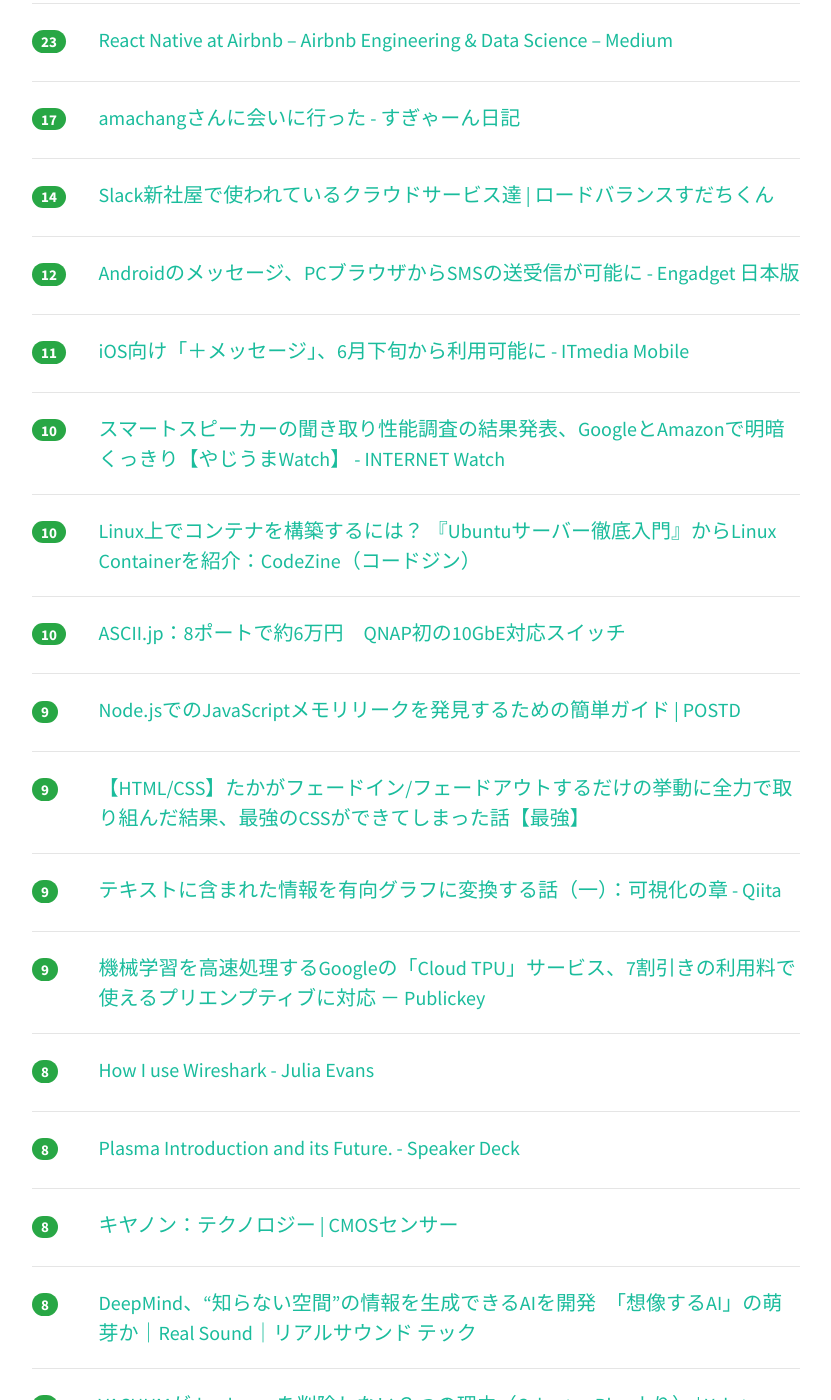
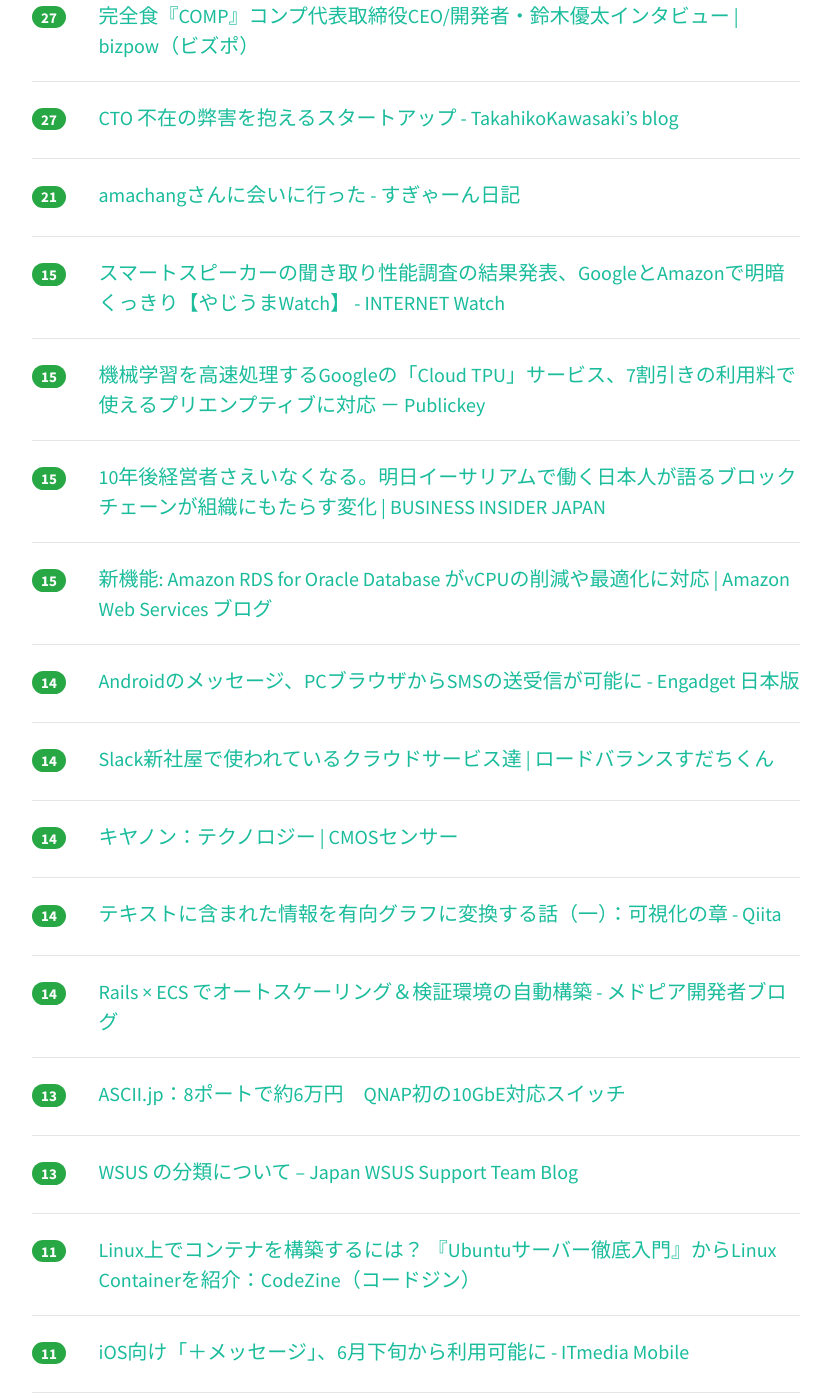
Before and after one commit to yatta47/hatena-matome-site, a Jekyll site: the page built from _posts/2018-06-20-hatena.md, in a window 1280 px wide and 1400 px high, scrolled down 676 px. Shown: the whole window, without its empty margins (224-1055 px from the left). Built offline with Jekyll 4.4.1, drawn with Linux system fonts in a browser that asks for light colours; nearby versions of some CDN libraries; some of the changed text lies outside the part shown.

Commit message:
Updated 2018-06-20

```diff
--- a/_posts/2018-06-20-hatena.md
+++ b/_posts/2018-06-20-hatena.md
@@ -1,34 +1,64 @@
 ---
 layout: post
 title:  "2018-06-20 はてぶIT"
-date:   2018-06-20 09:02:34
+date:   2018-06-20 10:01:02
 tags: [it-hotentry]
 ---
-36 件のデータあり
+48 件のデータあり
 
 <hr><div class="row">
-<div class="col-1"><span class="badge badge-pill badge-success h2">75</span></div>
+<div class="col-1"><span class="badge badge-pill badge-success h2">143</span></div>
 <div class="col-11"><a href='https://togetter.com/li/1238933' target='_blank'>「今の中国じゃ、そんなこと言っちゃダメなんだ」…久々に会った中国人の友が、台湾の話題で見せた反応～黒色中国さんのレポートより - Togetter</a></div>
 </div>
 <hr>
 <div class="row">
-<div class="col-1"><span class="badge badge-pill badge-success h2">72</span></div>
+<div class="col-1"><span class="badge badge-pill badge-success h2">100</span></div>
 <div class="col-11"><a href='https://www.creativevillage.ne.jp/42728' target='_blank'>OisixのUX体験設計　デザインの力でECの売上が2倍にアップ！　お客様の行動心理に基づいたUX改善例</a></div>
 </div>
 <hr>
 <div class="row">
-<div class="col-1"><span class="badge badge-pill badge-success h2">24</span></div>
+<div class="col-1"><span class="badge badge-pill badge-success h2">43</span></div>
+<div class="col-11"><a href='https://medium.com/airbnb-engineering/f95aa460be1c' target='_blank'>React Native at Airbnb – Airbnb Engineering &amp; Data Science – Medium</a></div>
+</div>
+<hr>
+<div class="row">
+<div class="col-1"><span class="badge badge-pill badge-success h2">27</span></div>
 <div class="col-11"><a href='http://bizpow.bizocean.jp/edge/comp/' target='_blank'>完全食『COMP』コンプ代表取締役CEO/開発者・鈴木優太インタビュー | bizpow（ビズポ）</a></div>
 </div>
 <hr>
 <div class="row">
-<div class="col-1"><span class="badge badge-pill badge-success h2">23</span></div>
-<div class="col-11"><a href='https://medium.com/airbnb-engineering/f95aa460be1c' target='_blank'>React Native at Airbnb – Airbnb Engineering &amp; Data Science – Medium</a></div>
+<div class="col-1"><span class="badge badge-pill badge-success h2">27</span></div>
+<div class="col-11"><a href='http://takahikokawasaki.hatenablog.com/entry/2018/06/18/180046' target='_blank'>CTO 不在の弊害を抱えるスタートアップ - TakahikoKawasaki’s blog</a></div>
 </div>
 <hr>
 <div class="row">
-<div class="col-1"><span class="badge badge-pill badge-success h2">17</span></div>
+<div class="col-1"><span class="badge badge-pill badge-success h2">21</span></div>
 <div class="col-11"><a href='https://blog.sugyan.com/entry/2018/06/20/004328' target='_blank'>amachangさんに会いに行った - すぎゃーん日記</a></div>
+</div>
+<hr>
+<div class="row">
+<div class="col-1"><span class="badge badge-pill badge-success h2">15</span></div>
+<div class="col-11"><a href='https://internet.watch.impress.co.jp/docs/yajiuma/1128469.html' target='_blank'>スマートスピーカーの聞き取り性能調査の結果発表、GoogleとAmazonで明暗くっきり【やじうまWatch】 - INTERNET Watch</a></div>
+</div>
+<hr>
+<div class="row">
+<div class="col-1"><span class="badge badge-pill badge-success h2">15</span></div>
+<div class="col-11"><a href='https://www.publickey1.jp/blog/18/googlecloud_tpu7.html' target='_blank'>機械学習を高速処理するGoogleの「Cloud TPU」サービス、7割引きの利用料で使えるプリエンプティブに対応 － Publickey</a></div>
+</div>
+<hr>
+<div class="row">
+<div class="col-1"><span class="badge badge-pill badge-success h2">15</span></div>
+<div class="col-11"><a href='https://www.businessinsider.jp/post-168211' target='_blank'>10年後経営者さえいなくなる。明日イーサリアムで働く日本人が語るブロックチェーンが組織にもたらす変化 | BUSINESS INSIDER JAPAN</a></div>
+</div>
+<hr>
+<div class="row">
+<div class="col-1"><span class="badge badge-pill badge-success h2">15</span></div>
+<div class="col-11"><a href='https://aws.amazon.com/jp/blogs/news/new-features-to-reduce-and-optimize-vcpus-on-amazon-rds-for-oracle-data/' target='_blank'>新機能: Amazon RDS for Oracle Database がvCPUの削減や最適化に対応 | Amazon Web Services ブログ</a></div>
+</div>
+<hr>
+<div class="row">
+<div class="col-1"><span class="badge badge-pill badge-success h2">14</span></div>
+<div class="col-11"><a href='https://japanese.engadget.com/2018/06/19/android-pc-sms/' target='_blank'>Androidのメッセージ、PCブラウザからSMSの送受信が可能に - Engadget 日本版</a></div>
 </div>
 <hr>
 <div class="row">
@@ -37,8 +67,33 @@ tags: [it-hotentry]
 </div>
 <hr>
 <div class="row">
-<div class="col-1"><span class="badge badge-pill badge-success h2">12</span></div>
-<div class="col-11"><a href='https://japanese.engadget.com/2018/06/19/android-pc-sms/' target='_blank'>Androidのメッセージ、PCブラウザからSMSの送受信が可能に - Engadget 日本版</a></div>
+<div class="col-1"><span class="badge badge-pill badge-success h2">14</span></div>
+<div class="col-11"><a href='http://web.canon.jp/technology/future/cmos.html' target='_blank'>キヤノン：テクノロジー | CMOSセンサー</a></div>
+</div>
+<hr>
+<div class="row">
+<div class="col-1"><span class="badge badge-pill badge-success h2">14</span></div>
+<div class="col-11"><a href='https://qiita.com/superkerokero/items/36a6a880b7ec7f01c166' target='_blank'>テキストに含まれた情報を有向グラフに変換する話（一）：可視化の章 - Qiita</a></div>
+</div>
+<hr>
+<div class="row">
+<div class="col-1"><span class="badge badge-pill badge-success h2">14</span></div>
+<div class="col-11"><a href='https://tech.medpeer.co.jp/entry/2018/06/20/080000' target='_blank'>Rails × ECS でオートスケーリング＆検証環境の自動構築 - メドピア開発者ブログ</a></div>
+</div>
+<hr>
+<div class="row">
+<div class="col-1"><span class="badge badge-pill badge-success h2">13</span></div>
+<div class="col-11"><a href='http://ascii.jp/elem/000/001/696/1696511/' target='_blank'>ASCII.jp：8ポートで約6万円　QNAP初の10GbE対応スイッチ</a></div>
+</div>
+<hr>
+<div class="row">
+<div class="col-1"><span class="badge badge-pill badge-success h2">13</span></div>
+<div class="col-11"><a href='https://blogs.technet.microsoft.com/jpwsus/2018/06/19/wsus-category/' target='_blank'>WSUS の分類について – Japan WSUS Support Team Blog</a></div>
+</div>
+<hr>
+<div class="row">
+<div class="col-1"><span class="badge badge-pill badge-success h2">11</span></div>
+<div class="col-11"><a href='https://codezine.jp/article/detail/10894' target='_blank'>Linux上でコンテナを構築するには？ 『Ubuntuサーバー徹底入門』からLinux Containerを紹介：CodeZine（コードジン）</a></div>
 </div>
 <hr>
 <div class="row">
@@ -47,18 +102,28 @@ tags: [it-hotentry]
 </div>
 <hr>
 <div class="row">
-<div class="col-1"><span class="badge badge-pill badge-success h2">10</span></div>
-<div class="col-11"><a href='https://internet.watch.impress.co.jp/docs/yajiuma/1128469.html' target='_blank'>スマートスピーカーの聞き取り性能調査の結果発表、GoogleとAmazonで明暗くっきり【やじうまWatch】 - INTERNET Watch</a></div>
+<div class="col-1"><span class="badge badge-pill badge-success h2">11</span></div>
+<div class="col-11"><a href='https://medium.com/eureka-engineering/881152c4ff13' target='_blank'>【HTML/CSS】たかがフェードイン/フェードアウトするだけの挙動に全力で取り組んだ結果、最強のCSSができてしまった話【最強】</a></div>
+</div>
+<hr>
+<div class="row">
+<div class="col-1"><span class="badge badge-pill badge-success h2">11</span></div>
+<div class="col-11"><a href='https://qiita.com/HiromuMasuda0228/items/39785017ce1e748f38a0' target='_blank'>なぜGo言語は成功を収めることができたのか - Googleの人が語る（翻訳）</a></div>
+</div>
+<hr>
+<div class="row">
+<div class="col-1"><span class="badge badge-pill badge-success h2">11</span></div>
+<div class="col-11"><a href='https://www.suzukikenichi.com/blog/google-releases-podcasts-app/' target='_blank'>Google、純正ポッドキャストアプリを公開。音声コンテンツSEOがついに始まった！ | 海外SEO情報ブログ</a></div>
+</div>
+<hr>
+<div class="row">
+<div class="col-1"><span class="badge badge-pill badge-success h2">11</span></div>
+<div class="col-11"><a href='http://www.itmedia.co.jp/mobile/articles/1806/20/news044.html' target='_blank'>「＋メッセージ」の本質は“LINE対抗”ではない？　大化けに必要な道筋 - ITmedia Mobile</a></div>
 </div>
 <hr>
 <div class="row">
 <div class="col-1"><span class="badge badge-pill badge-success h2">10</span></div>
-<div class="col-11"><a href='https://codezine.jp/article/detail/10894' target='_blank'>Linux上でコンテナを構築するには？ 『Ubuntuサーバー徹底入門』からLinux Containerを紹介：CodeZine（コードジン）</a></div>
-</div>
-<hr>
-<div class="row">
-<div class="col-1"><span class="badge badge-pill badge-success h2">10</span></div>
-<div class="col-11"><a href='http://ascii.jp/elem/000/001/696/1696511/' target='_blank'>ASCII.jp：8ポートで約6万円　QNAP初の10GbE対応スイッチ</a></div>
+<div class="col-11"><a href='https://japan.cnet.com/article/35121106/' target='_blank'>アマゾン「Alexa」のホテル向けバージョンが登場--「Alexa for Hospitality」 - CNET Japan</a></div>
 </div>
 <hr>
 <div class="row">
@@ -68,17 +133,7 @@ tags: [it-hotentry]
 <hr>
 <div class="row">
 <div class="col-1"><span class="badge badge-pill badge-success h2">9</span></div>
-<div class="col-11"><a href='https://medium.com/eureka-engineering/881152c4ff13' target='_blank'>【HTML/CSS】たかがフェードイン/フェードアウトするだけの挙動に全力で取り組んだ結果、最強のCSSができてしまった話【最強】</a></div>
-</div>
-<hr>
-<div class="row">
-<div class="col-1"><span class="badge badge-pill badge-success h2">9</span></div>
-<div class="col-11"><a href='https://qiita.com/superkerokero/items/36a6a880b7ec7f01c166' target='_blank'>テキストに含まれた情報を有向グラフに変換する話（一）：可視化の章 - Qiita</a></div>
-</div>
-<hr>
-<div class="row">
-<div class="col-1"><span class="badge badge-pill badge-success h2">9</span></div>
-<div class="col-11"><a href='https://www.publickey1.jp/blog/18/googlecloud_tpu7.html' target='_blank'>機械学習を高速処理するGoogleの「Cloud TPU」サービス、7割引きの利用料で使えるプリエンプティブに対応 － Publickey</a></div>
+<div class="col-11"><a href='https://anond.hatelabo.jp/20180619171708' target='_blank'>ロボットアニメもエヴァのパクリから卒業して欲しい</a></div>
 </div>
 <hr>
 <div class="row">
@@ -93,11 +148,6 @@ tags: [it-hotentry]
 <hr>
 <div class="row">
 <div class="col-1"><span class="badge badge-pill badge-success h2">8</span></div>
-<div class="col-11"><a href='http://web.canon.jp/technology/future/cmos.html' target='_blank'>キヤノン：テクノロジー | CMOSセンサー</a></div>
-</div>
-<hr>
-<div class="row">
-<div class="col-1"><span class="badge badge-pill badge-success h2">8</span></div>
 <div class="col-11"><a href='http://realsound.jp/tech/2018/06/post-207623.html' target='_blank'>DeepMind、“知らない空間”の情報を生成できるAIを開発　「想像するAI」の萌芽か｜Real Sound｜リアルサウンド テック</a></div>
 </div>
 <hr>
@@ -108,7 +158,12 @@ tags: [it-hotentry]
 <hr>
 <div class="row">
 <div class="col-1"><span class="badge badge-pill badge-success h2">8</span></div>
-<div class="col-11"><a href='https://qiita.com/HiromuMasuda0228/items/39785017ce1e748f38a0' target='_blank'>なぜGo言語は成功を収めることができたのか - Googleの人が語る（翻訳）</a></div>
+<div class="col-11"><a href='https://srad.jp/story/18/06/19/0912201/' target='_blank'>日銀曰く、ネット通販が物価下落に繋がっている可能性がある | スラド</a></div>
+</div>
+<hr>
+<div class="row">
+<div class="col-1"><span class="badge badge-pill badge-success h2">8</span></div>
+<div class="col-11"><a href='https://medium.com/airbnb-engineering/1868ba28e30a' target='_blank'>Sunsetting React Native – Airbnb Engineering & Data Science – Medium</a></div>
 </div>
 <hr>
 <div class="row">
@@ -118,7 +173,22 @@ tags: [it-hotentry]
 <hr>
 <div class="row">
 <div class="col-1"><span class="badge badge-pill badge-success h2">7</span></div>
+<div class="col-11"><a href='https://appdividend.com/2018/06/11/laravel-and-vue-example-tutorial/' target='_blank'>Laravel and Vue Example | Build a twitter type web application</a></div>
+</div>
+<hr>
+<div class="row">
+<div class="col-1"><span class="badge badge-pill badge-success h2">7</span></div>
 <div class="col-11"><a href='https://japanese.engadget.com/2018/06/19/fifa/' target='_blank'>FIFAワールドカップにスマホを持ち込むのは危険？英米のセキュリティ専門家がハッキングの注意呼びかけ - Engadget 日本版</a></div>
+</div>
+<hr>
+<div class="row">
+<div class="col-1"><span class="badge badge-pill badge-success h2">7</span></div>
+<div class="col-11"><a href='https://japan.cnet.com/article/35120932/' target='_blank'>伊勢の老舗食堂がAI来店予測ソリューション提供企業「EBILAB」に5カ月で大変貌：前編 - CNET Japan</a></div>
+</div>
+<hr>
+<div class="row">
+<div class="col-1"><span class="badge badge-pill badge-success h2">7</span></div>
+<div class="col-11"><a href='https://japan.cnet.com/article/35121108/' target='_blank'>グーグルがポッドキャストアプリを公開--端末間で同期、おすすめ機能も - CNET Japan</a></div>
 </div>
 <hr>
 <div class="row">
@@ -128,27 +198,17 @@ tags: [it-hotentry]
 <hr>
 <div class="row">
 <div class="col-1"><span class="badge badge-pill badge-success h2">6</span></div>
-<div class="col-11"><a href='https://www.businessinsider.jp/post-168211' target='_blank'>10年後経営者さえいなくなる。明日イーサリアムで働く日本人が語るブロックチェーンが組織にもたらす変化 | BUSINESS INSIDER JAPAN</a></div>
-</div>
-<hr>
-<div class="row">
-<div class="col-1"><span class="badge badge-pill badge-success h2">6</span></div>
-<div class="col-11"><a href='https://srad.jp/story/18/06/19/0912201/' target='_blank'>日銀曰く、ネット通販が物価下落に繋がっている可能性がある | スラド</a></div>
-</div>
-<hr>
-<div class="row">
-<div class="col-1"><span class="badge badge-pill badge-success h2">5</span></div>
 <div class="col-11"><a href='https://japan.zdnet.com/article/35121035/' target='_blank'>レッドハット、OSSライセンス違反への救済措置を拡大 - ZDNet Japan</a></div>
 </div>
 <hr>
 <div class="row">
 <div class="col-1"><span class="badge badge-pill badge-success h2">5</span></div>
-<div class="col-11"><a href='https://appdividend.com/2018/06/11/laravel-and-vue-example-tutorial/' target='_blank'>Laravel and Vue Example | Build a twitter type web application</a></div>
+<div class="col-11"><a href='https://webtan.impress.co.jp/e/2018/06/20/29515' target='_blank'>編集長交代！ 教えて安田さん、なぜ私が編集長なの!?（新旧編集長スイッチインタビュー・前編） | インタビュー | Web担当者Forum</a></div>
 </div>
 <hr>
 <div class="row">
-<div class="col-1"><span class="badge badge-pill badge-success h2">4</span></div>
-<div class="col-11"><a href='https://anond.hatelabo.jp/20180619171708' target='_blank'>ロボットアニメもエヴァのパクリから卒業して欲しい</a></div>
+<div class="col-1"><span class="badge badge-pill badge-success h2">5</span></div>
+<div class="col-11"><a href='https://www.goodspress.jp/news/166878/' target='_blank'>耳を塞いでるのに通話ができるってどういうこと？ | ＆GP</a></div>
 </div>
 <hr>
 <div class="row">
@@ -158,22 +218,27 @@ tags: [it-hotentry]
 <hr>
 <div class="row">
 <div class="col-1"><span class="badge badge-pill badge-success h2">4</span></div>
-<div class="col-11"><a href='https://www.suzukikenichi.com/blog/google-releases-podcasts-app/' target='_blank'>Google、純正ポッドキャストアプリを公開。音声コンテンツSEOがついに始まった！ | 海外SEO情報ブログ</a></div>
-</div>
-<hr>
-<div class="row">
-<div class="col-1"><span class="badge badge-pill badge-success h2">4</span></div>
 <div class="col-11"><a href='https://www.moguravr.com/club-dance-party-vr/' target='_blank'>夜のクラブで踊れ、VRダンスゲーム「Club Dance Party VR」 | Mogura VR - 国内外のVR/AR/MR最新情報</a></div>
 </div>
 <hr>
 <div class="row">
 <div class="col-1"><span class="badge badge-pill badge-success h2">4</span></div>
-<div class="col-11"><a href='https://japan.cnet.com/article/35120932/' target='_blank'>伊勢の老舗食堂がAI来店予測ソリューション提供企業「EBILAB」に5カ月で大変貌：前編 - CNET Japan</a></div>
+<div class="col-11"><a href='https://togetter.com/li/1238903' target='_blank'>「至高の非日常の極致…」迎賓館赤坂離宮のアフタヌーンティーがロケーション・コスパ・味の総合点で最高というお話 - Togetter</a></div>
 </div>
 <hr>
 <div class="row">
-<div class="col-1"><span class="badge badge-pill badge-success h2">2</span></div>
-<div class="col-11"><a href='http://www.itmedia.co.jp/mobile/articles/1806/20/news044.html' target='_blank'>「＋メッセージ」の本質は“LINE対抗”ではない？　大化けに必要な道筋 - ITmedia Mobile</a></div>
+<div class="col-1"><span class="badge badge-pill badge-success h2">4</span></div>
+<div class="col-11"><a href='https://jp.techcrunch.com/2018/06/20/2018-06-19-amazon-rolls-out-hub-delivery-lockers-to-apartment-buildings-across-the-country/' target='_blank'>Amazon、宅配ロッカーの “Hub” を全米展開 | TechCrunch Japan</a></div>
+</div>
+<hr>
+<div class="row">
+<div class="col-1"><span class="badge badge-pill badge-success h2">4</span></div>
+<div class="col-11"><a href='https://blogs.msdn.microsoft.com/devops/2018/06/19/new-navigation/' target='_blank'>New Navigation for Visual Studio Team Services – Microsoft DevOps Blog</a></div>
+</div>
+<hr>
+<div class="row">
+<div class="col-1"><span class="badge badge-pill badge-success h2">3</span></div>
+<div class="col-11"><a href='http://www.itmedia.co.jp/news/articles/1806/20/news048.html' target='_blank'>Google、Android版「ポッドキャスト」アプリ公開　AIレコメンド機能付き - ITmedia NEWS</a></div>
 </div>
 <hr>
 <div class="row">
@@ -181,8 +246,3 @@ tags: [it-hotentry]
 <div class="col-11"><a href='https://play.google.com/store/apps/details?id=com.google.android.apps.podcasts&hl=ja' target='_blank'>Google ポッドキャスト - Google Play のアプリ</a></div>
 </div>
 <hr>
-<div class="row">
-<div class="col-1"><span class="badge badge-pill badge-success h2">0</span></div>
-<div class="col-11"><a href='https://tech.medpeer.co.jp/entry/2018/06/20/080000' target='_blank'>Rails × ECS でオートスケーリング＆検証環境の自動構築 - メドピア開発者ブログ</a></div>
-</div>
-<hr>
```
